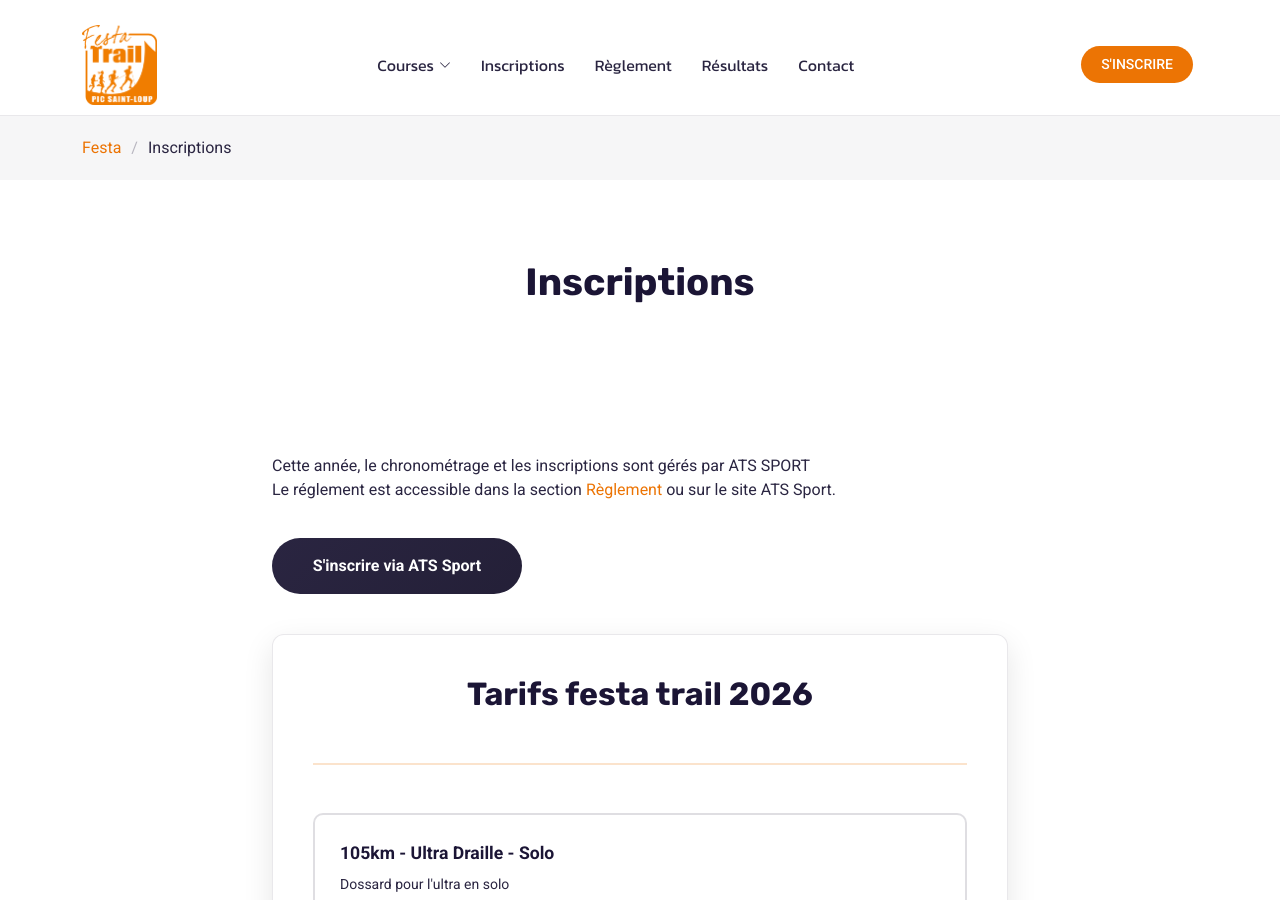
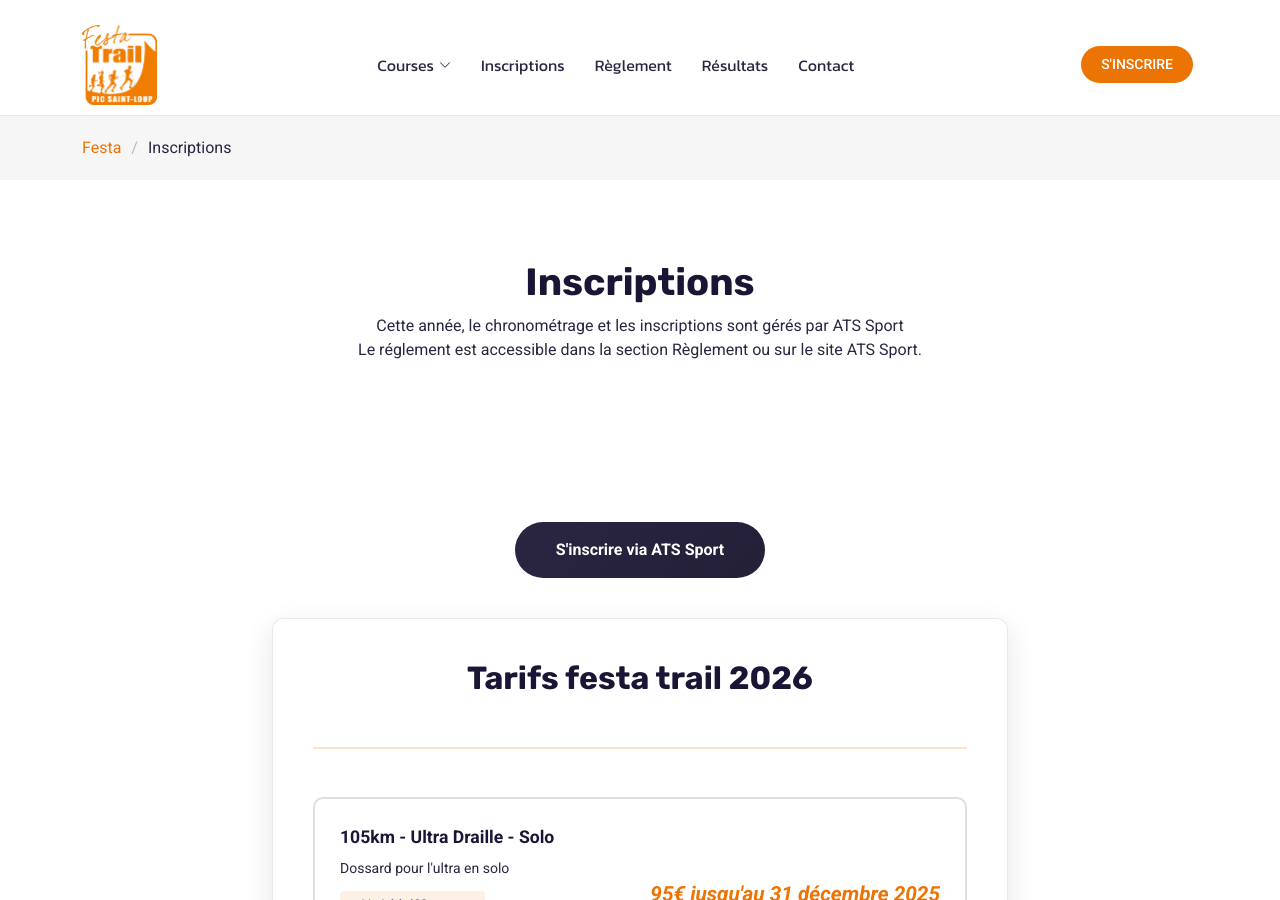
Before and after one commit to festatrail/festatrail.github.io, a Jekyll site: the page built from pages/inscriptions.html, in a window 1280 px wide and 900 px high. Built offline with Jekyll 4.4.1, drawn with Linux system fonts in a browser that asks for light colours; some of the changed lines change nothing that is shown.

Commit message:
Polish inscriptions

```diff
--- a/pages/inscriptions.html
+++ b/pages/inscriptions.html
@@ -12,7 +12,8 @@ permalink: /inscriptions
 
     {% include page-title.html
     title="Inscriptions"
-    description=""
+    description="Cette année, le chronométrage et les inscriptions sont gérés par ATS Sport<br>
+    Le réglement est accessible dans la section Règlement ou sur le site ATS Sport."
     breadcrumb="Inscriptions"
     %}
 
@@ -24,13 +25,11 @@ permalink: /inscriptions
         <div class="row justify-content-center">
           <div class="col-lg-8">
 
-            <p>
-              Cette année, le chronométrage et les inscriptions sont gérés par ATS SPORT<br>
-              Le réglement est accessible dans la section <a href="/reglement">Règlement</a> ou sur le site ATS Sport.
-            </p>
-            <a href="https://ats-sport.com/epreuve.php?id_epreuve=9226&course=festa-trail-pic-saint-loup" class="btn btn-subscribe">
-              S'inscrire via ATS Sport
-            </a>
+            <div class="text-center">
+              <a href="https://ats-sport.com/epreuve.php?id_epreuve=9226&course=festa-trail-pic-saint-loup" class="btn btn-subscribe">
+                S'inscrire via ATS Sport
+              </a>
+            </div>
 
 
             <div class="ticket-form-wrapper" data-aos="fade-up" data-aos-delay="200">
```
